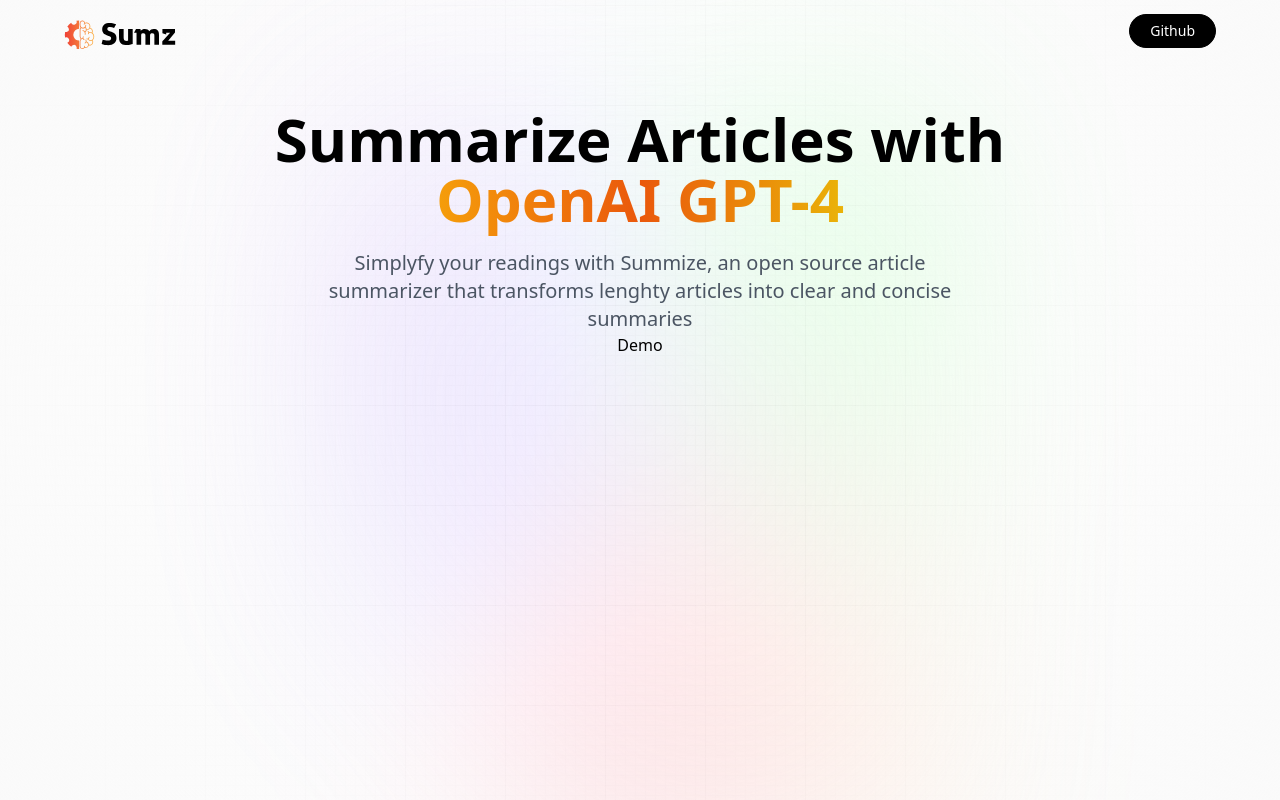
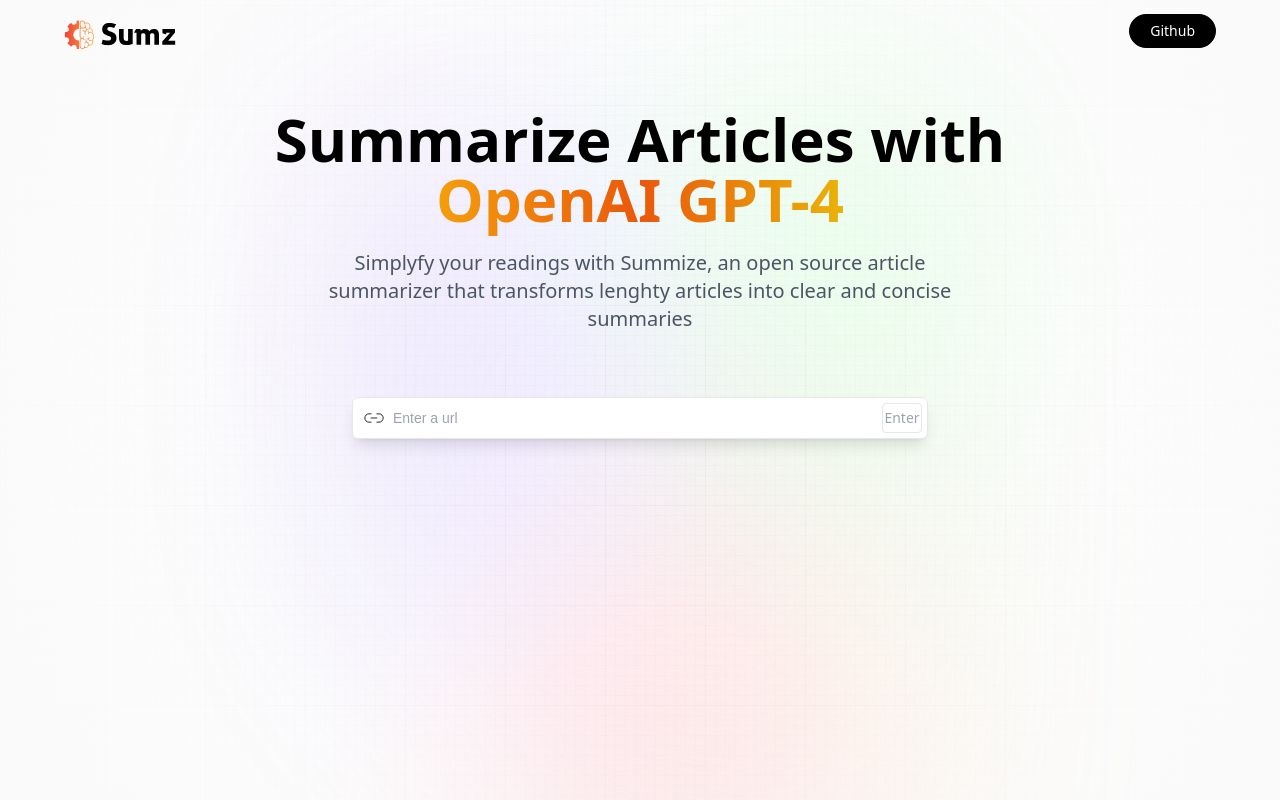
Before and after one commit to shripalp/ai-summarizer, a React (Vite) app: page / in a window 1280 px wide. Built offline with nearby package versions, Linux system fonts and the light colour scheme; a web font is replaced by a local one.

Commit message:
input element completed

```diff
--- a/src/components/Demo.jsx
+++ b/src/components/Demo.jsx
@@ -1,7 +1,41 @@
 //import React from "react";
 
+import { useState, useEffect } from "react";
+import { linkIcon, copy, logo, tick } from "../assets/index.js";
+
 const Demo = () => {
-  return <div>Demo</div>;
+  return (
+    <section className="mt-16 w-full max-w-xl">
+      <div className="flex flex-col w-full gap-2">
+        <form
+          className="relative flex justify-center items-center"
+          onSubmit={() => {}}
+        >
+          <img
+            src={linkIcon}
+            alt="link_icon"
+            className="absolute left-0 my-2 ml-3 w-5"
+          />
+          <input
+            type="url"
+            placeholder="Enter a url"
+            value=""
+            onChange={() => {}}
+            required
+            className="url_input peer"
+          />
+          <button
+            type="submit"
+            className="submit_btn peer-focus:border-gray-700 peer-focus:text-gray-700"
+          >
+            Enter
+          </button>
+        </form>
+        {/* Browse url history */}
+      </div>
+      {/* Display results */}
+    </section>
+  );
 };
 
 export default Demo;
```
Also changed, not shown: 1 other file (tests, documents, lock files or other folders).
